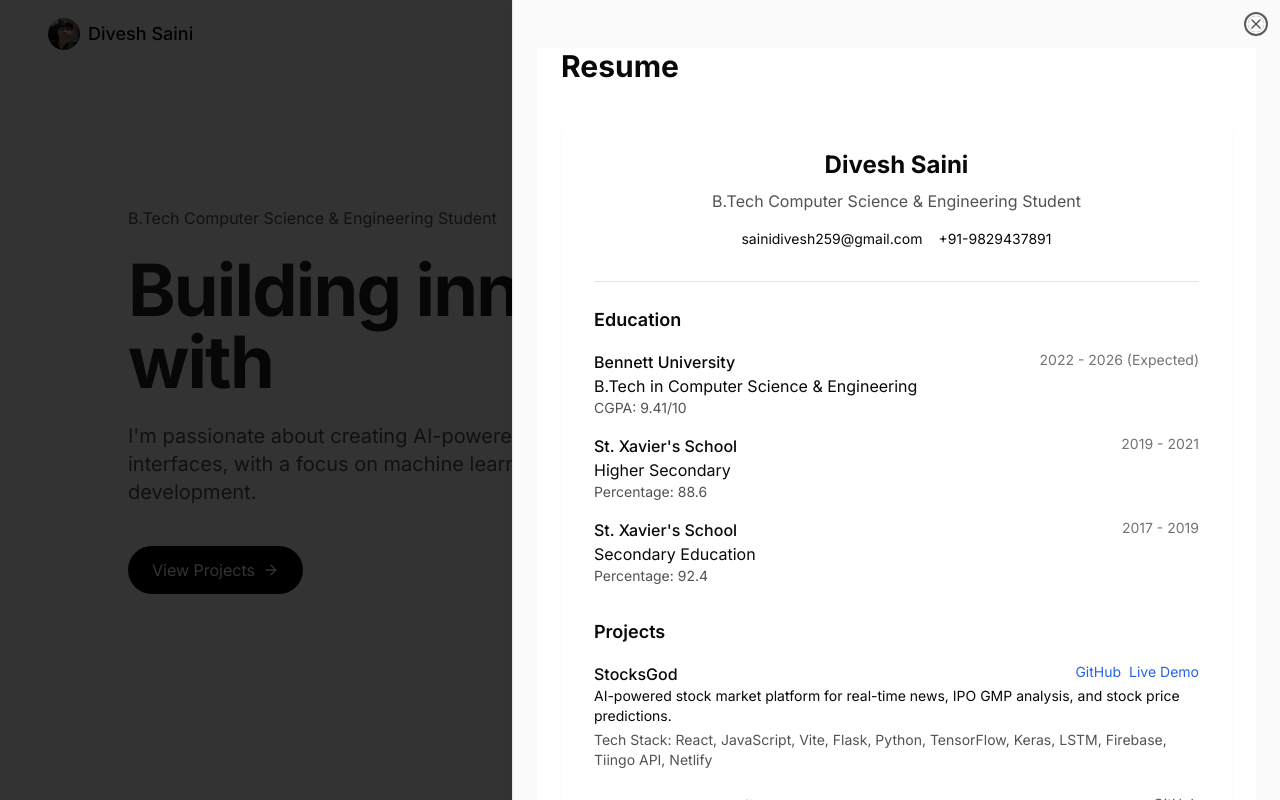
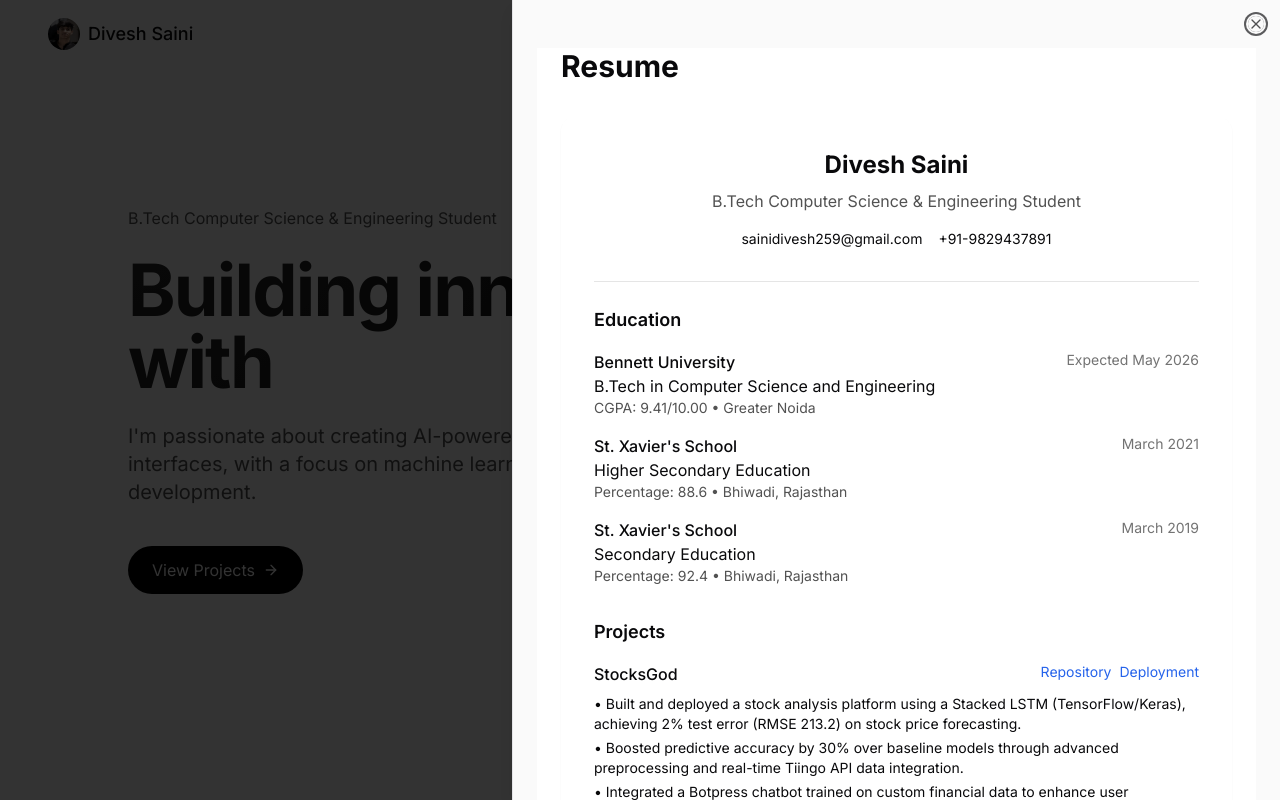
Before and after one commit to divesh0001/bento-microfolio, a React (Vite) app: page / in a window 1280 px wide. Both pictures are taken after a click on the button "Resume". Shown: the top 800 px of the page. Built offline with nearby package versions, Linux system fonts and the light colour scheme.

Commit message:
Update resume section
Updated the resume section with new content including revised project descriptions, updated achievements, and refined position of responsibilities.

```diff
--- a/src/pages/Resume.tsx
+++ b/src/pages/Resume.tsx
@@ -29,26 +29,26 @@ const Resume = () => {
               <div>
                 <div className="flex justify-between">
                   <div className="font-medium">Bennett University</div>
-                  <div className="text-sm text-neutral-500">2022 - 2026 (Expected)</div>
+                  <div className="text-sm text-neutral-500">Expected May 2026</div>
                 </div>
-                <div>B.Tech in Computer Science & Engineering</div>
-                <div className="text-sm text-neutral-600">CGPA: 9.41/10</div>
+                <div>B.Tech in Computer Science and Engineering</div>
+                <div className="text-sm text-neutral-600">CGPA: 9.41/10.00 • Greater Noida</div>
               </div>
               <div>
                 <div className="flex justify-between">
                   <div className="font-medium">St. Xavier's School</div>
-                  <div className="text-sm text-neutral-500">2019 - 2021</div>
+                  <div className="text-sm text-neutral-500">March 2021</div>
                 </div>
-                <div>Higher Secondary</div>
-                <div className="text-sm text-neutral-600">Percentage: 88.6</div>
+                <div>Higher Secondary Education</div>
+                <div className="text-sm text-neutral-600">Percentage: 88.6 • Bhiwadi, Rajasthan</div>
               </div>
               <div>
                 <div className="flex justify-between">
                   <div className="font-medium">St. Xavier's School</div>
-                  <div className="text-sm text-neutral-500">2017 - 2019</div>
+                  <div className="text-sm text-neutral-500">March 2019</div>
                 </div>
                 <div>Secondary Education</div>
-                <div className="text-sm text-neutral-600">Percentage: 92.4</div>
+                <div className="text-sm text-neutral-600">Percentage: 92.4 • Bhiwadi, Rajasthan</div>
               </div>
             </div>
           </section>
@@ -60,32 +60,44 @@ const Resume = () => {
                 <div className="flex justify-between">
                   <div className="font-medium">StocksGod</div>
                   <div className="flex gap-2">
-                    <a href="https://github.com/divesh0001/Stocks-God" target="_blank" rel="noopener noreferrer" className="text-sm text-blue-600 hover:underline">GitHub</a>
-                    <a href="https://stocksgod.live/" target="_blank" rel="noopener noreferrer" className="text-sm text-blue-600 hover:underline">Live Demo</a>
+                    <a href="https://github.com/divesh0001/Stocks-God" target="_blank" rel="noopener noreferrer" className="text-sm text-blue-600 hover:underline">Repository</a>
+                    <a href="https://stocksgod.live/" target="_blank" rel="noopener noreferrer" className="text-sm text-blue-600 hover:underline">Deployment</a>
                   </div>
                 </div>
-                <div className="text-sm">AI-powered stock market platform for real-time news, IPO GMP analysis, and stock price predictions.</div>
-                <div className="text-sm text-neutral-600 mt-1">Tech Stack: React, JavaScript, Vite, Flask, Python, TensorFlow, Keras, LSTM, Firebase, Tiingo API, Netlify</div>
+                <ul className="text-sm mt-2 space-y-1">
+                  <li>• Built and deployed a stock analysis platform using a Stacked LSTM (TensorFlow/Keras), achieving 2% test error (RMSE 213.2) on stock price forecasting.</li>
+                  <li>• Boosted predictive accuracy by 30% over baseline models through advanced preprocessing and real-time Tiingo API data integration.</li>
+                  <li>• Integrated a Botpress chatbot trained on custom financial data to enhance user interaction.</li>
+                </ul>
+                <div className="text-sm text-neutral-600 mt-2">Tech-Stacks: TensorFlow, Keras, LSTM, Python, Flask, Tiingo API, Botpress, MongoDB</div>
               </div>
               <div>
                 <div className="flex justify-between">
                   <div className="font-medium">Skin Disease Classification</div>
                   <div className="flex gap-2">
-                    <a href="#" target="_blank" rel="noopener noreferrer" className="text-sm text-blue-600 hover:underline">GitHub</a>
+                    <a href="#" target="_blank" rel="noopener noreferrer" className="text-sm text-blue-600 hover:underline">Repository</a>
                   </div>
                 </div>
-                <div className="text-sm">Developed a ResNet50-based deep learning model for skin disease classification, achieving 66% accuracy and 0.88 ROC AUC on a 5-class dataset. Automated disease prediction and confidence scoring for user-uploaded medical images.</div>
-                <div className="text-sm text-neutral-600 mt-1">Tech Stack: Python, TensorFlow, Scikit-learn, ResNet50, Pandas, Matplotlib, Seaborn</div>
+                <ul className="text-sm mt-2 space-y-1">
+                  <li>• Developed a ResNet50-based deep learning model for skin disease classification, achieving 66% accuracy and 0.88 ROC AUC on a 5-class dataset.</li>
+                  <li>• Automated disease prediction and confidence scoring for user-uploaded medical images.</li>
+                  <li>• Visualized and interpreted results using ROC curves and confusion matrices.</li>
+                </ul>
+                <div className="text-sm text-neutral-600 mt-2">Tech-Stacks: Python, TensorFlow, Scikit-learn, ResNet50, Pandas, Matplotlib, Seaborn</div>
               </div>
               <div>
                 <div className="flex justify-between">
                   <div className="font-medium">Suraksha AI</div>
                   <div className="flex gap-2">
-                    <a href="https://github.com/divesh0001/Suraksha_AI" target="_blank" rel="noopener noreferrer" className="text-sm text-blue-600 hover:underline">GitHub</a>
+                    <a href="https://github.com/divesh0001/Suraksha_AI" target="_blank" rel="noopener noreferrer" className="text-sm text-blue-600 hover:underline">Repository</a>
                   </div>
                 </div>
-                <div className="text-sm">Real-time object detection and analysis using YOLOv8, with Flask-based API.</div>
-                <div className="text-sm text-neutral-600 mt-1">Tech Stack: Python, Flask, Firebase, PyTorch, OpenCV, YOLOv8, Poetry</div>
+                <ul className="text-sm mt-2 space-y-1">
+                  <li>• Focused on the implementation of the YOLOv8 model for real-time object detection and analysis.</li>
+                  <li>• Curated and annotated "threat" and "non-threat" images, reducing false positive rates by 30% and improving real-time alert precision.</li>
+                  <li>• Integrated model into Flask backend, enabling intelligent video analytics and automated monitoring with Python and Firebase.</li>
+                </ul>
+                <div className="text-sm text-neutral-600 mt-2">Tech-Stacks: Python, Flask, Firebase, OpenCV, YOLOv8, Poetry</div>
               </div>
             </div>
           </section>
@@ -95,23 +107,19 @@ const Resume = () => {
             <div className="grid grid-cols-1 md:grid-cols-2 gap-4">
               <div>
                 <div className="font-medium mb-2">Languages</div>
-                <div className="text-sm">Python, C++, HTML, CSS, JavaScript</div>
+                <div className="text-sm">Python, C++, HTML, CSS, Javascript</div>
               </div>
               <div>
                 <div className="font-medium mb-2">AI/ML Tools & Frameworks</div>
-                <div className="text-sm">TensorFlow, PyTorch, NLP, Pandas, NumPy, YOLO</div>
+                <div className="text-sm">TensorFlow, PyTorch, NLP, Computer Vision, Pandas, NumPy, YOLO</div>
               </div>
               <div>
                 <div className="font-medium mb-2">Tools & Frameworks</div>
-                <div className="text-sm">Git, Atlassian Jira, GitHub, Canva, Visual Studio Code</div>
+                <div className="text-sm">Power BI, Git (Version Control), Atlassian Jira, GitHub, Canva, Visual Studio Code</div>
               </div>
               <div>
                 <div className="font-medium mb-2">Databases</div>
-                <div className="text-sm">MongoDB, MySQL</div>
-              </div>
-              <div>
-                <div className="font-medium mb-2">Cloud Platforms</div>
-                <div className="text-sm">AWS, Microsoft Azure</div>
+                <div className="text-sm">MySQL, MongoDB</div>
               </div>
               <div>
                 <div className="font-medium mb-2">Coursework</div>
@@ -120,18 +128,25 @@ const Resume = () => {
             </div>
           </section>
 
+          <section className="mb-8">
+            <h3 className="text-lg font-semibold mb-4">Achievements</h3>
+            <ul className="list-disc pl-5 space-y-2 text-sm">
+              <li>Cleared the ServiceNow Certified System Administrator (CSA) exam and became a certified ServiceNow Administrator.</li>
+              <li>Recognized as one of the top 110 students in the Google Cloud Study Jam at Bennett University, earning the Google Cloud Certified: Cloud Computing Foundations Certificate.</li>
+              <li>Completed Pw skill Data Science Masters 2.0 course of 9 months.</li>
+              <li>Solved 350+ Data Structures and Algorithms problems on LeetCode.</li>
+              <li>Won the 3rd prize in Spin The Code contest organised by GeeksForGeeks in December 2022.</li>
+              <li>Awarded for creating an outstanding project at the Hackeye Competition, securing a top 15 position in our university.</li>
+              <li>Scored 92.15 percentile in JEE Mains 2022.</li>
+            </ul>
+          </section>
+
           <section>
-            <h3 className="text-lg font-semibold mb-4">Achievements & Responsibilities</h3>
+            <h3 className="text-lg font-semibold mb-4">Position of Responsibilities</h3>
             <ul className="list-disc pl-5 space-y-2 text-sm">
-              <li>Completed Pw Skills Data Science Masters 2.0 course (9 months).</li>
-              <li>Scored 92.15 percentile in JEE Mains 2022.</li>
-              <li>3rd prize in Spin The Code contest by GeeksForGeeks (Dec 2022).</li>
-              <li>Outstanding project award at the Hackeye Competition, securing a top 15 position.</li>
-              <li>Google Cloud Certified: Cloud Computing Foundations Certificate.</li>
-              <li>Recognized as a top 110 student in the Google Cloud Study Jam at Bennett University.</li>
-              <li>Tech Head, Data Science Society, Bennett University</li>
-              <li>Organizer, Inter-College Hackathon ENIGMA (April 2024)</li>
-              <li>Sports Captain and General Secretary, St. Xavier's School</li>
+              <li>Tech Head: Data Science Society, Bennett University.</li>
+              <li>Organiser: Organised an Inter-College Hackathon ENIGMA in which more than 50 teams have participated from Delhi-NCR region In April 2024.</li>
+              <li>Sports Captain and General Secretary: Led school sports teams and student council, showcasing leadership, organizational skills, and teamwork.</li>
             </ul>
           </section>
         </div>
```
